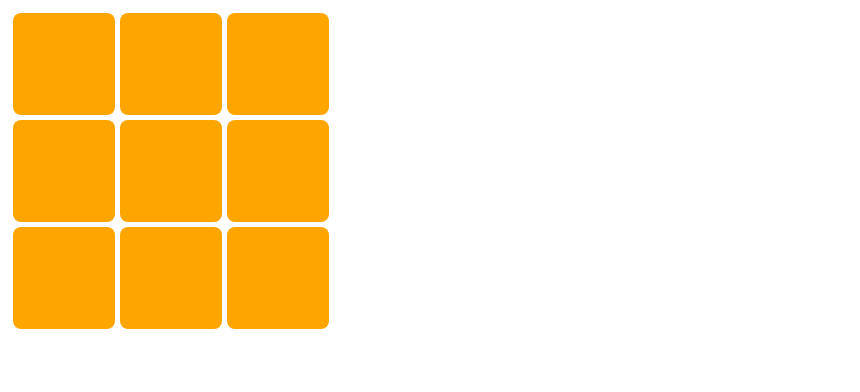
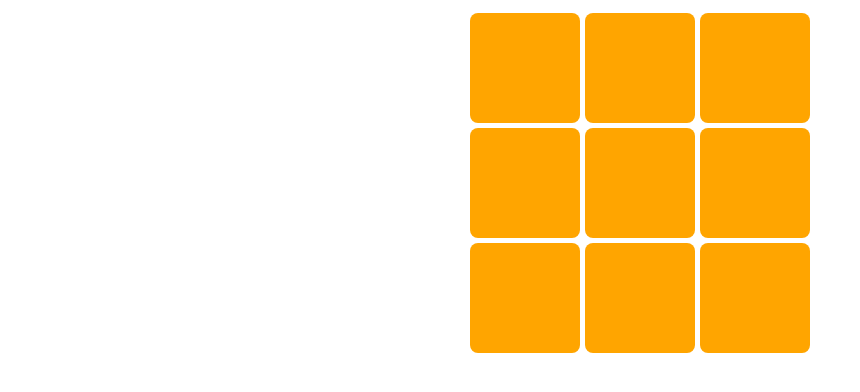
Before and after one commit to colabbeer/task1, a plain HTML site: page nine-grids/index.html in a window 1280 px wide. Shown: the whole page, without its empty margins (0-860 px from the left). Drawn offline with Linux system fonts and the light colour scheme.

Commit message:
修改task1

```diff
--- a/nine-grids/index.css
+++ b/nine-grids/index.css
@@ -1,6 +1,12 @@
+.nine_grids{
+    width:350px;
+    height: 350px;
+    margin:0 auto;
+}
+
 .grid {
-    width: 100px;
-    height: 100px;
+    width: 30%;
+    height: 30%;
     border-radius: 8px;
     background-color: orange;
 }
```
